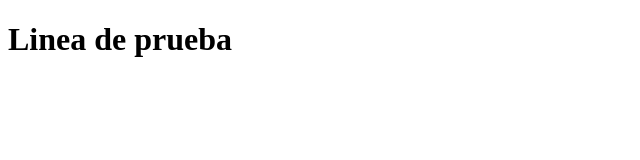
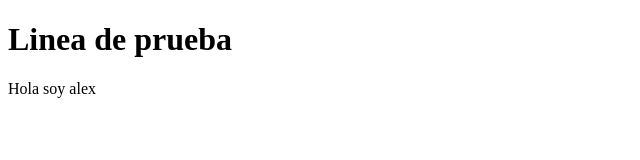
Before and after one commit to SerranoH93/repoprueba, a plain HTML site: page index.html in a window 1280 px wide. Shown: the whole page, without its empty margins (0-640 px from the left). Drawn offline with Linux system fonts and the light colour scheme.

Commit message:
Se agrega nombre

```diff
--- a/index.html
+++ b/index.html
@@ -7,5 +7,6 @@
 </head>
 <body>
     <h1>Linea de prueba</h1>
+    <p>Hola soy alex</p>
 </body>
 </html>
```
